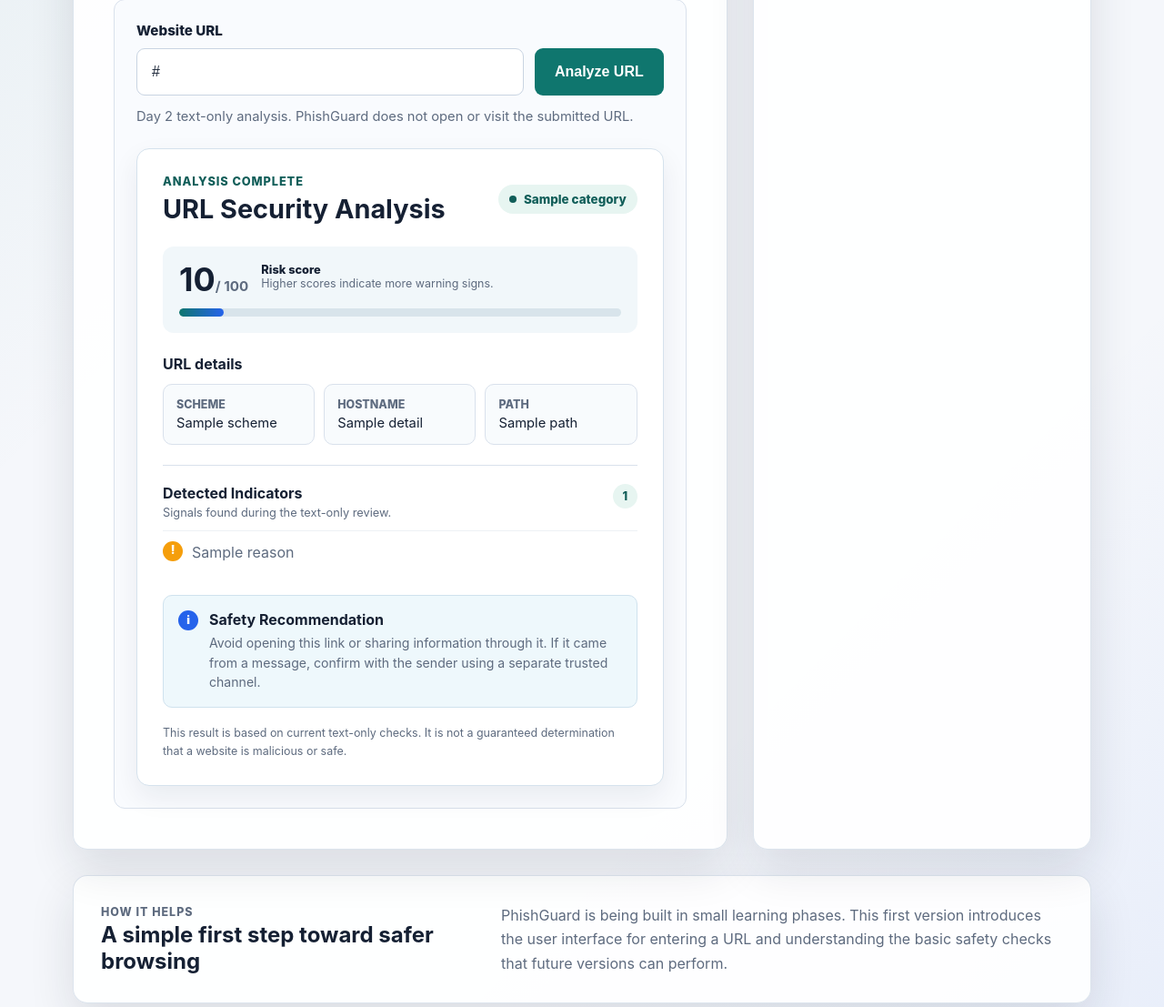
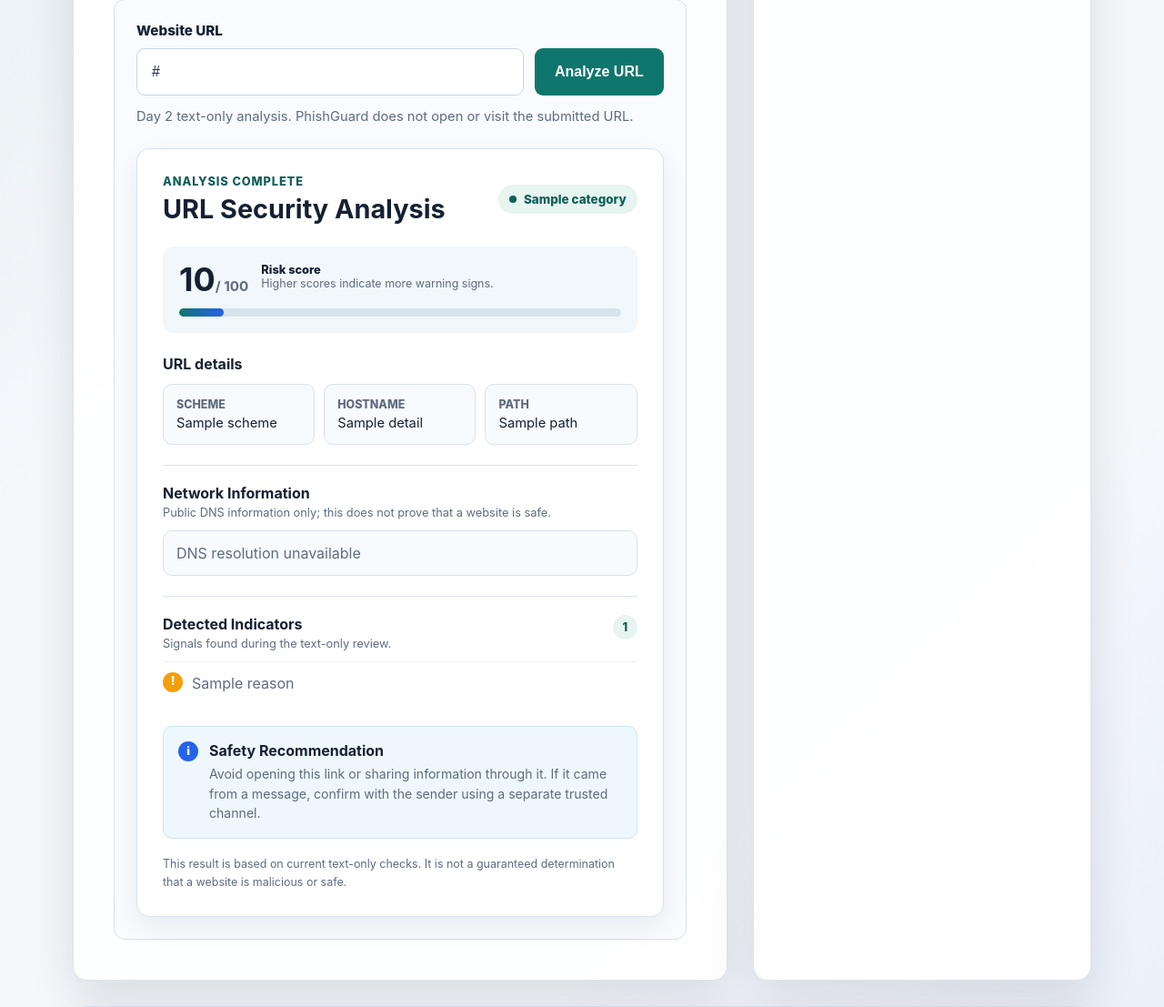
Before and after one commit to omm547/PhishGuard, a Flask app: template templates/index.html in a window 1280 px wide. Shown: the part 691-1798 px from the top of the page at 91% size. Run offline with Flask 3, Linux system fonts and the light colour scheme; the template is opened without the code that fills it: most values are stand-ins (such as "Sample title", 1, 10 or a date in 2020).

Commit message:
Add safe IP and DNS information

```diff
--- a/static/css/style.css
+++ b/static/css/style.css
@@ -601,6 +601,65 @@ body {
     .input-row button.is-loading::before { animation: none; }
 }
 
+/* Day 5 network information card */
+.network-block {
+    padding-top: 20px;
+    border-top: 1px solid var(--line);
+}
+
+.network-details {
+    display: grid;
+    grid-template-columns: repeat(3, minmax(0, 1fr));
+    gap: 10px;
+    margin: 0;
+}
+
+.network-details div {
+    min-width: 0;
+    padding: 14px;
+    border: 1px solid var(--line);
+    border-radius: 10px;
+    background: #f8fbfd;
+}
+
+.network-details dt {
+    margin-bottom: 4px;
+    color: var(--muted);
+    font-size: 0.78rem;
+    font-weight: 800;
+    text-transform: uppercase;
+}
+
+.network-details dd {
+    margin: 0;
+    color: var(--ink);
+    font-size: 0.92rem;
+    overflow-wrap: anywhere;
+}
+
+.address-list {
+    display: grid;
+    gap: 4px;
+    padding: 0;
+    margin: 0;
+    list-style: none;
+}
+
+.network-unavailable {
+    margin: 0;
+    padding: 14px;
+    color: var(--muted);
+    border: 1px solid var(--line);
+    border-radius: 10px;
+    background: #f8fbfd;
+}
+
+@media (max-width: 620px) {
+    .network-details {
+        grid-template-columns: 1fr;
+    }
+}
+
 /* Day 4 Part 3 responsive and accessibility refinements */
 html {
     overflow-x: hidden;
--- a/templates/index.html
+++ b/templates/index.html
@@ -97,6 +97,57 @@
                                     </div>
                                 </dl>
                             </div>
+
+                            {% if analysis_result.network_info %}
+                            <div class="result-block network-block">
+                                <div class="block-heading">
+                                    <div>
+                                        <h3>Network Information</h3>
+                                        <p>Public DNS information only; this does not prove that a website is safe.</p>
+                                    </div>
+                                </div>
+                                {% if analysis_result.network_info.skipped %}
+                                    <p class="network-unavailable">{{ analysis_result.network_info.message }}</p>
+                                {% elif analysis_result.network_info.available %}
+                                    <dl class="network-details">
+                                        <div>
+                                            <dt>Hostname</dt>
+                                            <dd>{{ analysis_result.network_info.hostname }}</dd>
+                                        </div>
+                                        <div>
+                                            <dt>IPv4 addresses</dt>
+                                            <dd>
+                                                {% if analysis_result.network_info.ipv4 %}
+                                                    <ul class="address-list">
+                                                        {% for address in analysis_result.network_info.ipv4 %}
+                                                            <li>{{ address }}</li>
+                                                        {% endfor %}
+                                                    </ul>
+                                                {% else %}
+                                                    Not available
+                                                {% endif %}
+                                            </dd>
+                                        </div>
+                                        <div>
+                                            <dt>IPv6 addresses</dt>
+                                            <dd>
+                                                {% if analysis_result.network_info.ipv6 %}
+                                                    <ul class="address-list">
+                                                        {% for address in analysis_result.network_info.ipv6 %}
+                                                            <li>{{ address }}</li>
+                                                        {% endfor %}
+                                                    </ul>
+                                                {% else %}
+                                                    Not available
+                                                {% endif %}
+                                            </dd>
+                                        </div>
+                                    </dl>
+                                {% else %}
+                                    <p class="network-unavailable">DNS resolution unavailable</p>
+                                {% endif %}
+                            </div>
+                            {% endif %}
 
                             <div class="result-block indicator-block">
                                 <div class="block-heading">
--- a/url_analyzer.py
+++ b/url_analyzer.py
@@ -1,9 +1,13 @@
 from ipaddress import ip_address
+import socket
 from urllib.parse import urlparse
 
 
 SUSPICIOUS_KEYWORDS = ("login", "verify", "account", "update", "password", "secure")
 LONG_URL_LENGTH = 75
+NETWORK_LOOKUP_SKIPPED_MESSAGE = (
+    "Network lookup skipped because the URL has elevated risk indicators."
+)
 
 
 def analyze_url(url_text):
@@ -75,6 +79,7 @@ def analyze_url(url_text):
         parsed_url=parsed_url,
         score=min(score, 100),
         reasons=reasons,
+        include_network_info=True,
     )
 
 
@@ -132,13 +137,24 @@ def _find_suspicious_keywords(url_text):
     return [keyword for keyword in SUSPICIOUS_KEYWORDS if keyword in lower_url]
 
 
-def _build_result(original_url, parsed_url, score, reasons):
+def _build_result(original_url, parsed_url, score, reasons, include_network_info=False):
+    network_info = None
+    if include_network_info:
+        # Only validated URLs reach this point. Keep DNS resolution behind the
+        # final Low Risk threshold so elevated-risk URLs never trigger lookup.
+        network_info = (
+            _network_information(parsed_url)
+            if score <= 29
+            else _skipped_network_information(parsed_url)
+        )
+
     return {
         "url": original_url,
         "score": score,
         "category": _risk_category(score),
         "reasons": reasons,
         "details": _url_details(parsed_url),
+        "network_info": network_info,
     }
 
 
@@ -165,3 +181,80 @@ def _url_details(parsed_url):
         "hostname": parsed_url.hostname or "Not available",
         "path": parsed_url.path or "/",
     }
+
+
+def _network_information(parsed_url):
+    """Return public IP information without making an HTTP request."""
+    hostname = parsed_url.hostname if parsed_url else None
+    if not hostname:
+        return _unavailable_network_information()
+
+    # A literal IP is handled locally and is never passed to the DNS resolver.
+    if _hostname_is_ip_address(hostname):
+        address = ip_address(hostname)
+        if not address.is_global:
+            return _unavailable_network_information(hostname)
+
+        return {
+            "hostname": hostname,
+            "ipv4": [hostname] if address.version == 4 else [],
+            "ipv6": [hostname] if address.version == 6 else [],
+            "available": True,
+        }
+
+    try:
+        address_records = socket.getaddrinfo(
+            hostname,
+            None,
+            family=socket.AF_UNSPEC,
+            type=socket.SOCK_STREAM,
+        )
+    except (OSError, ValueError):
+        return _unavailable_network_information(hostname)
+
+    ipv4_addresses = set()
+    ipv6_addresses = set()
+    for family, _, _, _, sockaddr in address_records:
+        try:
+            address = ip_address(sockaddr[0])
+        except (IndexError, ValueError):
+            continue
+
+        # is_global excludes private, loopback, link-local, multicast,
+        # unspecified, reserved, and other non-public address ranges.
+        if not address.is_global:
+            continue
+
+        if family == socket.AF_INET and address.version == 4:
+            ipv4_addresses.add(str(address))
+        elif family == socket.AF_INET6 and address.version == 6:
+            ipv6_addresses.add(str(address))
+
+    ipv4 = sorted(ipv4_addresses)
+    ipv6 = sorted(ipv6_addresses)
+    return {
+        "hostname": hostname,
+        "ipv4": ipv4,
+        "ipv6": ipv6,
+        "available": bool(ipv4 or ipv6),
+    }
+
+
+def _unavailable_network_information(hostname="Not available"):
+    return {
+        "hostname": hostname,
+        "ipv4": [],
+        "ipv6": [],
+        "available": False,
+    }
+
+
+def _skipped_network_information(parsed_url):
+    return {
+        "hostname": parsed_url.hostname if parsed_url else "Not available",
+        "ipv4": [],
+        "ipv6": [],
+        "available": False,
+        "skipped": True,
+        "message": NETWORK_LOOKUP_SKIPPED_MESSAGE,
+    }
```
